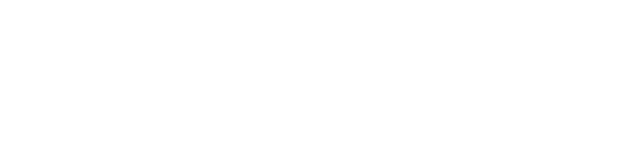
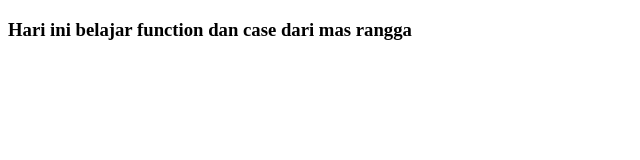
Before and after one commit to herbayulet/praxis-academy, a plain HTML site: page novice/01-03/index.html in a window 1280 px wide. Shown: the whole page, without its empty margins (0-640 px from the left). Drawn offline with Linux system fonts and the light colour scheme.

```diff
--- a/novice/01-03/index.html
+++ b/novice/01-03/index.html
@@ -7,6 +7,7 @@
     <title>Document</title>
   </head>
   <body>
+    <h3>Hari ini belajar function dan case dari mas rangga</h3>
     <script src="main.js"></script>
   </body>
 </html>
```
Also changed, not shown: 1 other file.
